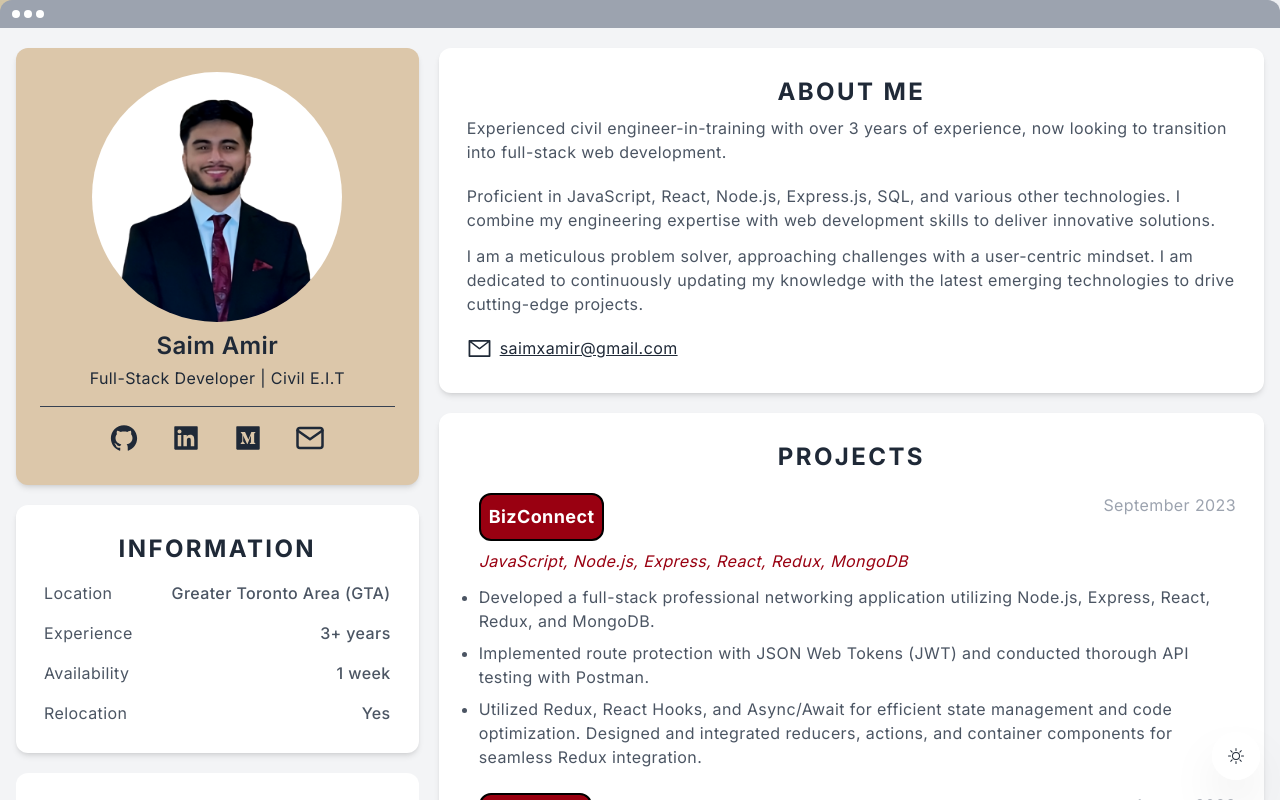
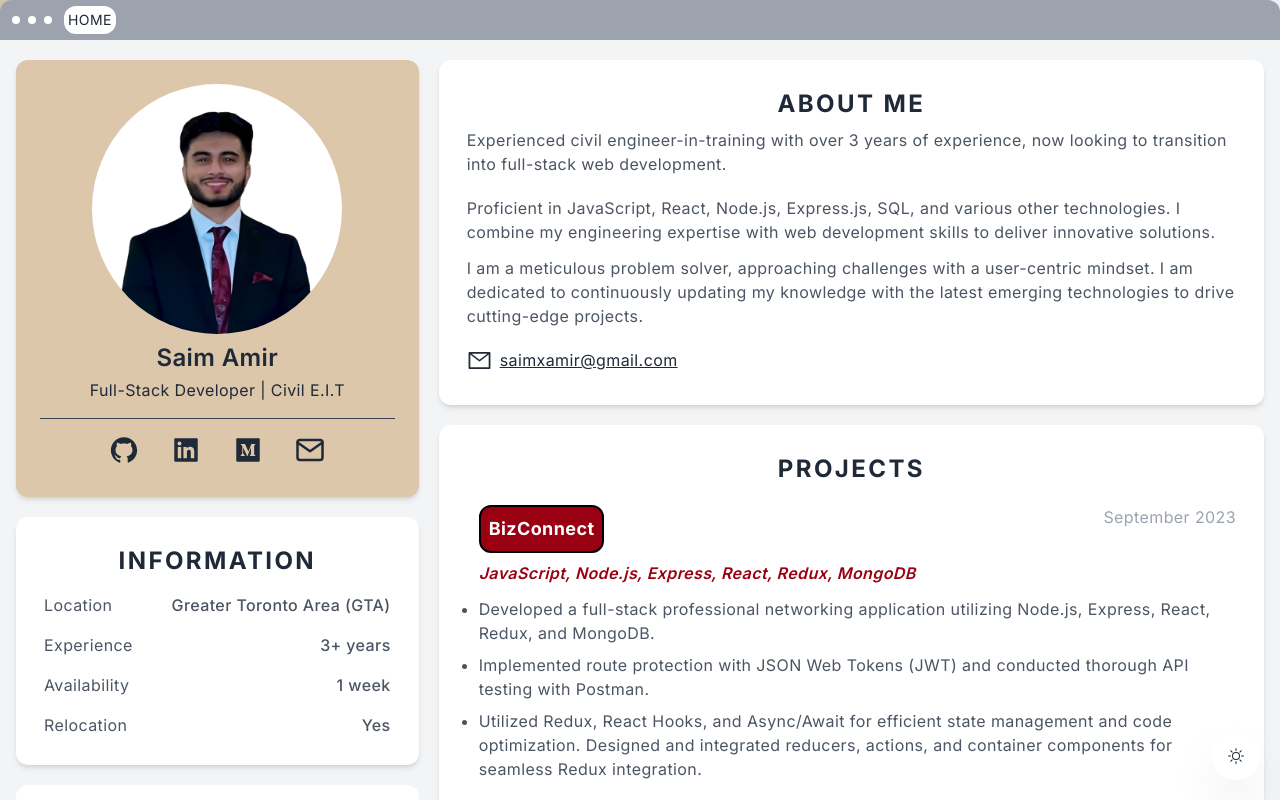
Before and after one commit to x-saim/portfolio, a Next.js app: page /resume in a window 1280 px wide. Shown: the top 800 px of the page. Built offline with nearby package versions, Linux system fonts and the light colour scheme.

Commit message:
update resume page header

```diff
--- a/app/components/resume/ProjectCard.jsx
+++ b/app/components/resume/ProjectCard.jsx
@@ -13,15 +13,6 @@ const ProjectCard = () => {
           </h3>
           {Object.entries(ProjectData).map(([projectId, project]) => (
             <div key={projectId} className='mb-5 flex mt-5'>
-              {/* <div className='pr-5'>
-                <Image
-                  src={project.logo}
-                  width={75}
-                  height={75}
-                  alt={project.title}
-                  className='rounded-xl'
-                />
-              </div> */}
               <div className='w-full space-y-2 pl-3'>
                 <div className='flex justify-between'>
                   <div>
@@ -44,7 +35,7 @@ const ProjectCard = () => {
                   </div>
                 </div>
                 <div>
-                  <p className='text-md italic text-[#990011FF]'>
+                  <p className='text-md italic font-semibold text-[#990011FF]'>
                     {project.techStack}
                   </p>
                 </div>
--- a/app/resume/page.js
+++ b/app/resume/page.js
@@ -13,10 +13,17 @@ const Resume = () => {
   return (
     <>
       <ViewMode />
-      <div className='flex items-center pl-3 space-x-1 pt bg-gray-400 rounded-t-xl h-7'>
+      <div className='flex items-center pl-3 space-x-2 pt bg-gray-400 rounded-t-xl h-10'>
         <span className='w-2 h-2 bg-white rounded-full'></span>
         <span className='w-2 h-2 bg-white rounded-full'></span>
         <span className='w-2 h-2 bg-white rounded-full'></span>
+        <span>
+          <Link href='/#home'>
+            <div className='ml-1 text-sm uppercase bg-white rounded-xl p-1 hover:border-b'>
+              Home
+            </div>
+          </Link>
+        </span>
       </div>
       <div className='bg-gray-100 antialiased '>
         <main className='main-container py-5 ml-4 mr-4'>
```
